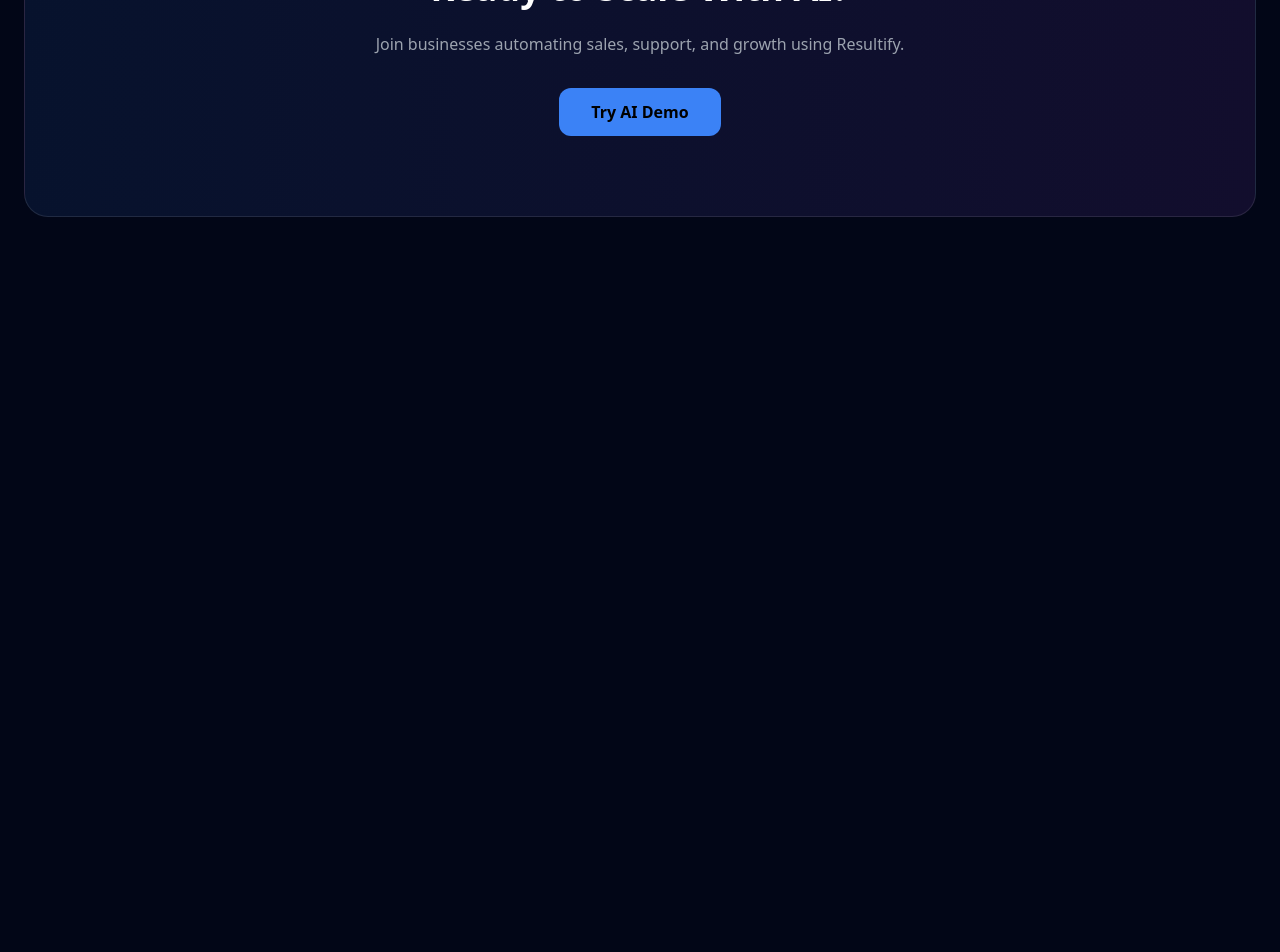
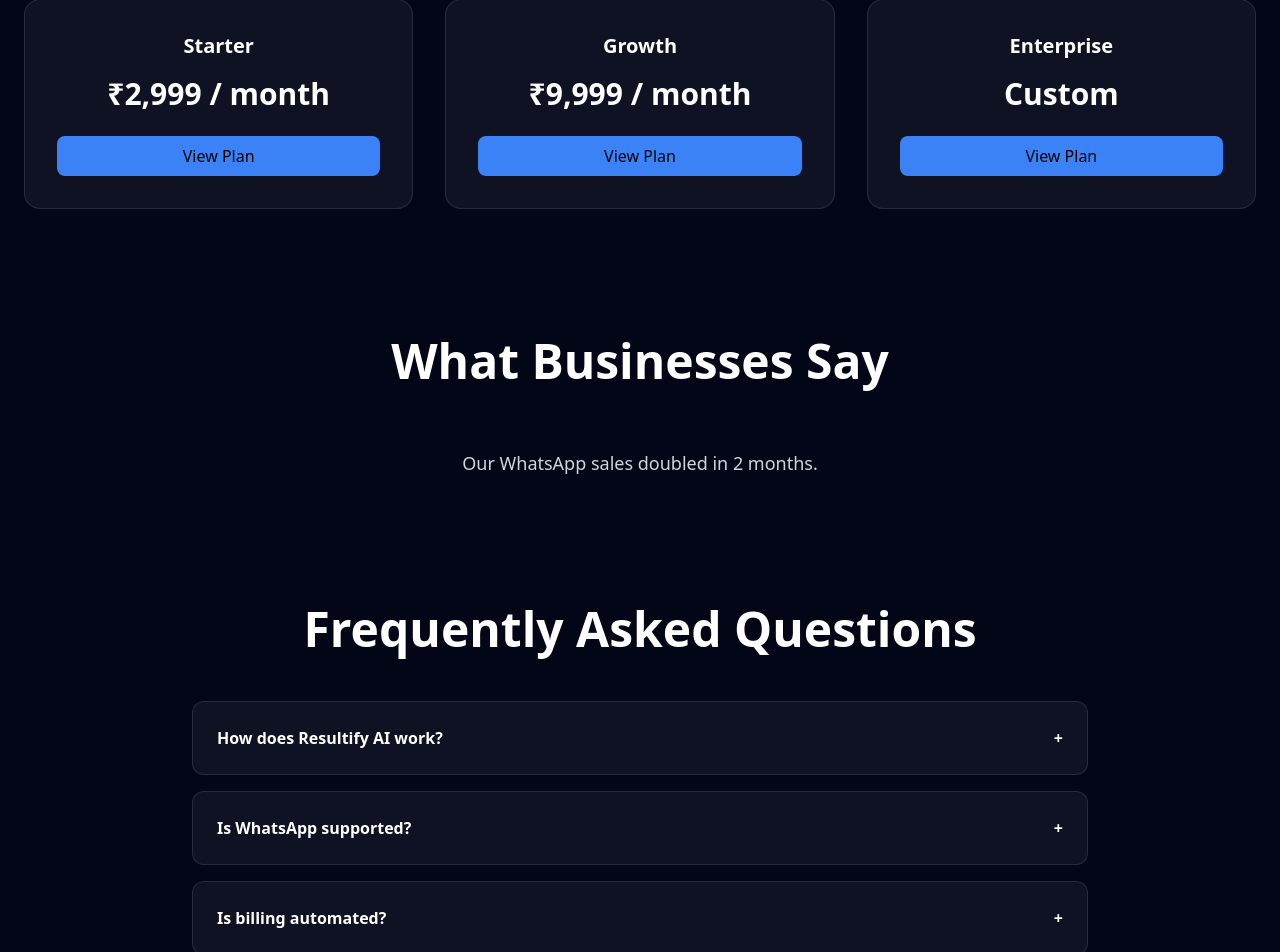
Before and after one commit to chetanshrm83/resultifytechnologies, a Next.js app: page / in a window 1280 px wide. Shown: the part 1180-2132 px from the top of the page. Before the commit the page ends 1461 px from the top, so only its background shows below. Built offline with nearby package versions, Linux system fonts and the light colour scheme.

Commit message:
Update page.tsx

```diff
--- a/app/page.tsx
+++ b/app/page.tsx
@@ -1,8 +1,8 @@
 "use client";
 
 import Link from "next/link";
-import { motion } from "framer-motion";
-import { useState } from "react";
+import { motion, AnimatePresence } from "framer-motion";
+import { useState, useEffect } from "react";
 import {
   Megaphone,
   Headset,
@@ -15,11 +15,20 @@
 
 export default function HomePage() {
   const [openChat, setOpenChat] = useState(false);
+  const [openFAQ, setOpenFAQ] = useState<number | null>(null);
+  const [testimonialIndex, setTestimonialIndex] = useState(0);
+
+  useEffect(() => {
+    const interval = setInterval(() => {
+      setTestimonialIndex((prev) => (prev + 1) % 3);
+    }, 4000);
+    return () => clearInterval(interval);
+  }, []);
 
   return (
     <main className="relative px-6 py-16 max-w-7xl mx-auto text-white">
 
-      {/* HERO */}
+      {/* ================= HERO ================= */}
       <section className="text-center mb-28">
         <motion.img
           src="/logo.png"
@@ -51,7 +60,7 @@
           </Link>
 
           <Link
-            href="/client/billing"
+            href="/pricing"
             className="px-6 py-3 rounded-xl border border-white/20 hover:bg-white/10 transition"
           >
             View Pricing
@@ -59,7 +68,7 @@
         </div>
       </section>
 
-      {/* AI AGENTS SECTION */}
+      {/* ================= AI AGENTS ================= */}
       <section className="mb-32">
         <h2 className="text-3xl md:text-5xl font-bold text-center mb-6">
           Deploy AI Agents Across Your Business
@@ -75,40 +84,40 @@
             {
               icon: Megaphone,
               title: "Marketing & Sales",
-              desc: "Qualify leads, answer queries, and convert conversations 24/7.",
+              desc: "Qualify leads and convert conversations 24/7.",
             },
             {
               icon: Headset,
               title: "Customer Experience",
-              desc: "Deliver instant AI-powered support on WhatsApp & web chat.",
+              desc: "AI-powered support on WhatsApp & web chat.",
             },
             {
               icon: CreditCard,
               title: "Collections",
-              desc: "Automate reminders, renewals, and payment follow-ups.",
+              desc: "Automated reminders and renewals.",
             },
             {
               icon: Bot,
               title: "Agent Assist",
-              desc: "Provide real-time AI suggestions and summaries for teams.",
+              desc: "Real-time AI suggestions for teams.",
             },
             {
               icon: BarChart3,
               title: "Analytics",
-              desc: "Track revenue impact, performance, and AI efficiency.",
+              desc: "Track revenue impact and AI efficiency.",
             },
             {
               icon: Building2,
               title: "Internal Help Desk",
-              desc: "Answer employee queries and SOPs instantly.",
+              desc: "Instant employee query resolution.",
             },
           ].map((item, i) => (
             <motion.div
               key={item.title}
               initial={{ opacity: 0, y: 20 }}
-              whileHover={{ scale: 1.05 }}
               animate={{ opacity: 1, y: 0 }}
               transition={{ delay: i * 0.1 }}
+              whileHover={{ scale: 1.05 }}
               className="group relative rounded-2xl p-8 border border-white/10 bg-white/5 hover:border-blue-400 transition-all"
             >
               <item.icon className="w-8 h-8 text-blue-400 mb-4" />
@@ -124,7 +133,108 @@
         </div>
       </section>
 
-      {/* CTA */}
+      {/* ================= PRICING PREVIEW ================= */}
+      <section className="mb-32 text-center">
+        <h2 className="text-3xl md:text-5xl font-bold mb-16">
+          Simple Transparent Pricing
+        </h2>
+
+        <div className="grid md:grid-cols-3 gap-8">
+          {[
+            { name: "Starter", price: "₹2,999 / month" },
+            { name: "Growth", price: "₹9,999 / month" },
+            { name: "Enterprise", price: "Custom" },
+          ].map((plan, i) => (
+            <motion.div
+              key={plan.name}
+              initial={{ opacity: 0, y: 30 }}
+              whileInView={{ opacity: 1, y: 0 }}
+              transition={{ delay: i * 0.2 }}
+              className="p-8 border border-white/10 rounded-2xl bg-white/5 hover:border-blue-400 transition"
+            >
+              <h3 className="text-xl font-semibold mb-4">{plan.name}</h3>
+              <p className="text-3xl font-bold mb-6">{plan.price}</p>
+
+              <Link
+                href="/pricing"
+                className="block bg-blue-500 text-black py-2 rounded-lg"
+              >
+                View Plan
+              </Link>
+            </motion.div>
+          ))}
+        </div>
+      </section>
+
+      {/* ================= TESTIMONIALS ================= */}
+      <section className="mb-32 text-center">
+        <h2 className="text-3xl md:text-5xl font-bold mb-16">
+          What Businesses Say
+        </h2>
+
+        <motion.div
+          key={testimonialIndex}
+          initial={{ opacity: 0 }}
+          animate={{ opacity: 1 }}
+          className="max-w-2xl mx-auto text-gray-300 text-lg"
+        >
+          {[
+            "Resultify automated 70% of our support instantly.",
+            "Our WhatsApp sales doubled in 2 months.",
+            "The best AI automation platform we’ve used."
+          ][testimonialIndex]}
+        </motion.div>
+      </section>
+
+      {/* ================= FAQ ================= */}
+      <section className="mb-32 max-w-4xl mx-auto">
+        <h2 className="text-3xl md:text-5xl font-bold text-center mb-12">
+          Frequently Asked Questions
+        </h2>
+
+        {[
+          {
+            q: "How does Resultify AI work?",
+            a: "We deploy AI agents across marketing, sales, support and analytics."
+          },
+          {
+            q: "Is WhatsApp supported?",
+            a: "Yes. WhatsApp integration is fully supported."
+          },
+          {
+            q: "Is billing automated?",
+            a: "Stripe handles subscriptions and usage billing."
+          }
+        ].map((faq, i) => (
+          <div
+            key={i}
+            className="border border-white/10 rounded-xl bg-white/5 mb-4"
+          >
+            <button
+              onClick={() => setOpenFAQ(openFAQ === i ? null : i)}
+              className="w-full p-6 text-left flex justify-between font-semibold"
+            >
+              {faq.q}
+              <span>{openFAQ === i ? "−" : "+"}</span>
+            </button>
+
+            <AnimatePresence>
+              {openFAQ === i && (
+                <motion.div
+                  initial={{ height: 0, opacity: 0 }}
+                  animate={{ height: "auto", opacity: 1 }}
+                  exit={{ height: 0, opacity: 0 }}
+                  className="px-6 pb-6 text-gray-400"
+                >
+                  {faq.a}
+                </motion.div>
+              )}
+            </AnimatePresence>
+          </div>
+        ))}
+      </section>
+
+      {/* ================= FINAL CTA ================= */}
       <section className="text-center py-20 bg-gradient-to-r from-blue-500/10 to-purple-500/10 rounded-3xl border border-white/10">
         <h2 className="text-3xl md:text-4xl font-bold mb-6">
           Ready to Scale With AI?
@@ -142,17 +252,16 @@
         </button>
       </section>
 
-      {/* AI Popup */}
       {openChat && <AIDemoPopup onClose={() => setOpenChat(false)} />}
 
-      {/* WhatsApp Floating Button */}
+      {/* WhatsApp Button */}
       <a
         href="https://wa.me/919717188869"
         target="_blank"
         rel="noopener noreferrer"
         className="fixed bottom-6 right-6 bg-green-500 w-14 h-14 rounded-full flex items-center justify-center shadow-lg hover:scale-110 transition"
       >
-        <span className="text-white text-xl">💬</span>
+        💬
       </a>
 
     </main>
```
